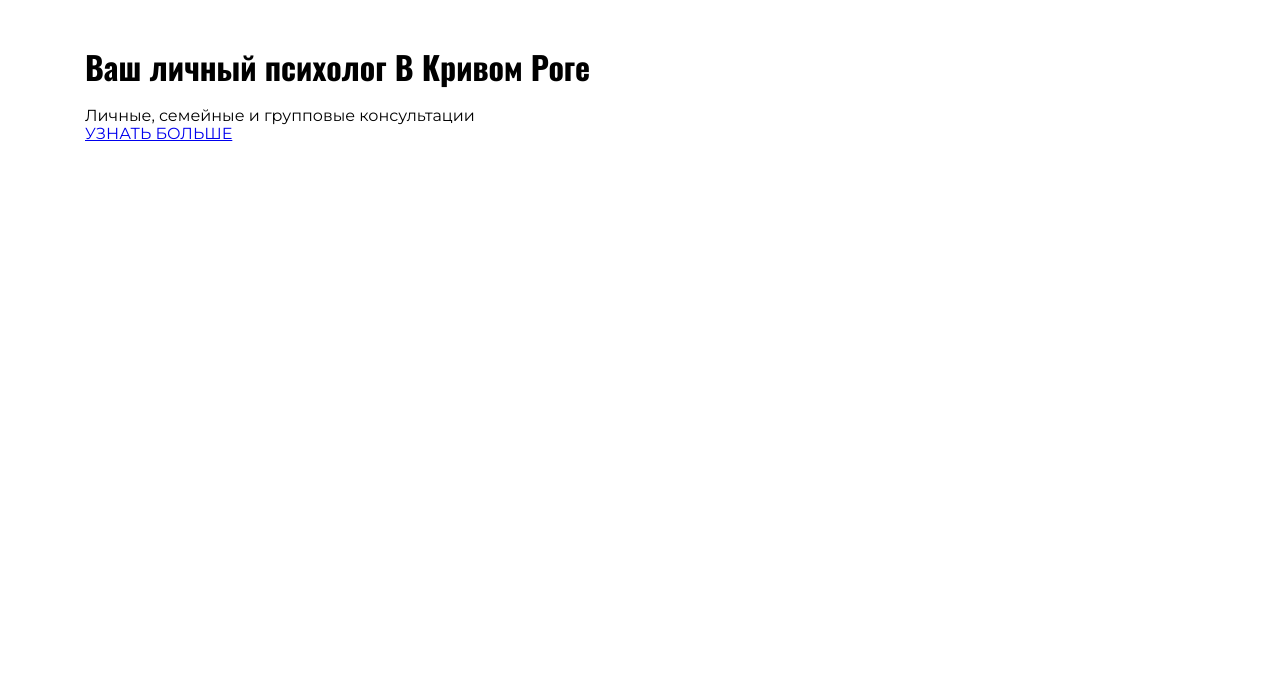
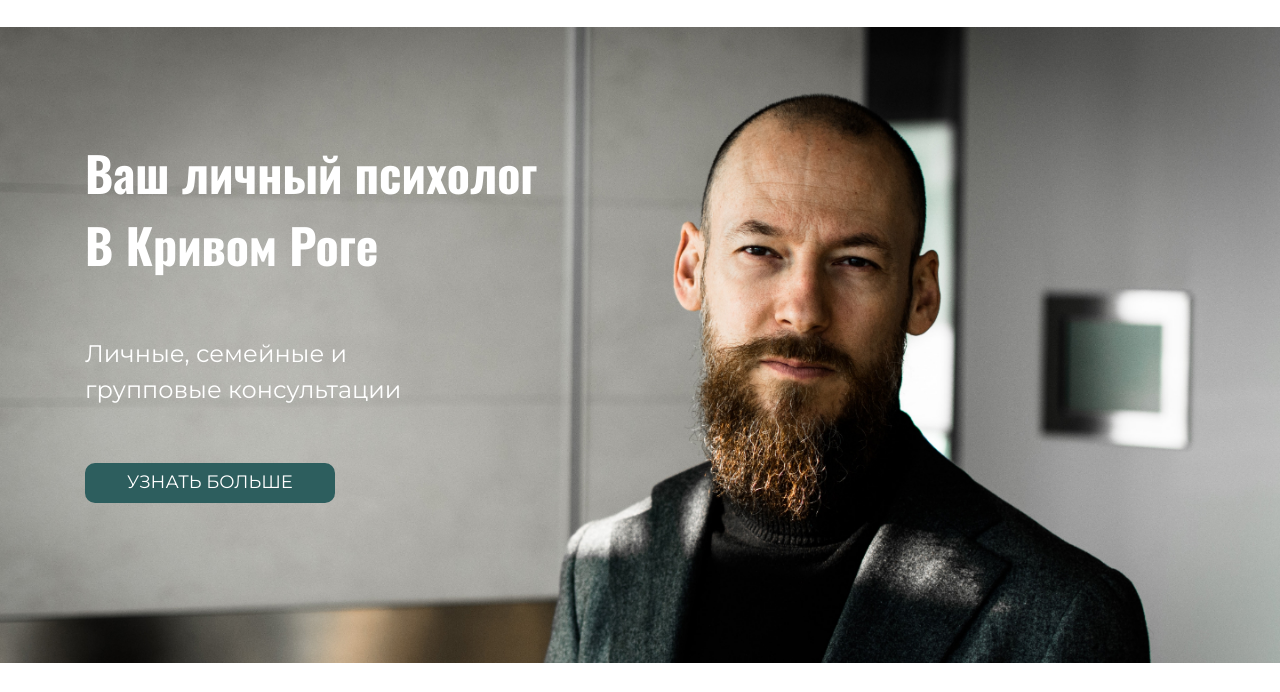
Before and after one commit to vladpovelitsa/marin-site, a plain HTML site: page index.html in a window 1280 px wide. Shown: the part 108-800 px from the top of the page. Drawn offline with Linux system fonts and the light colour scheme.

Commit message:
added offer section styles

```diff
--- /dev/null
+++ b/sass/_btn.scss
@@ -0,0 +1,24 @@
+.btn {
+  text-transform: uppercase;
+  border: none;
+  background: #2D5E5E;
+  border-radius: 10px;
+  padding: 8px 42px;
+  white-space: nowrap;
+  display: inline-flex;
+  align-items: center;
+  justify-content: center;
+  gap: 10px;
+  color: #fff;
+  text-decoration: none;
+  font-size: 18px;
+  line-height: 1.33;
+  &:hover,
+  &:focus {
+    opacity: .7;
+  }
+  &:active {
+    opacity: .4;
+
+  }
+}
--- a/sass/_global.scss
+++ b/sass/_global.scss
@@ -1,6 +1,4 @@
 * {
-  margin: 0;
-  padding: 0;
   box-sizing: border-box;
 }
 body {
--- /dev/null
+++ b/sass/_offer.scss
@@ -0,0 +1,21 @@
+.offer {
+  padding-top: 110px;
+  padding-bottom: 160px;
+  background-image: url('../img/photo-to-main-offer.jpg');
+  background-position: center;
+  background-repeat: no-repeat;
+  background-size: cover;
+  color: #fff;
+  &__title {
+    max-width: 454px;
+    font-size: 48px;
+    line-height: 1.5;
+    margin:0 0 55px;
+  }
+  &__desc {
+    font-size: 24px;
+    line-height: 1.5;
+    max-width: 325px;
+    margin:0 0 55px;
+  }
+}
--- a/sass/style.scss
+++ b/sass/style.scss
@@ -1,5 +1,7 @@
 @import "normalize";
 @import "fonts";
 @import "global";
+@import "btn";
 @import "header";
 @import "nav";
+@import "offer";
```
Also changed, not shown: css/style.css, 1 other file.
